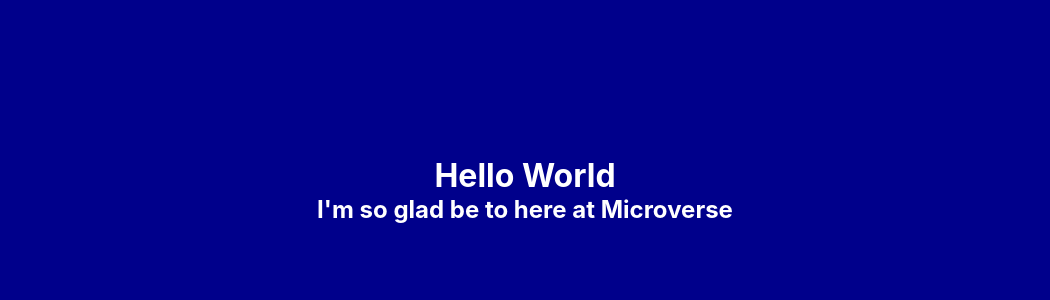
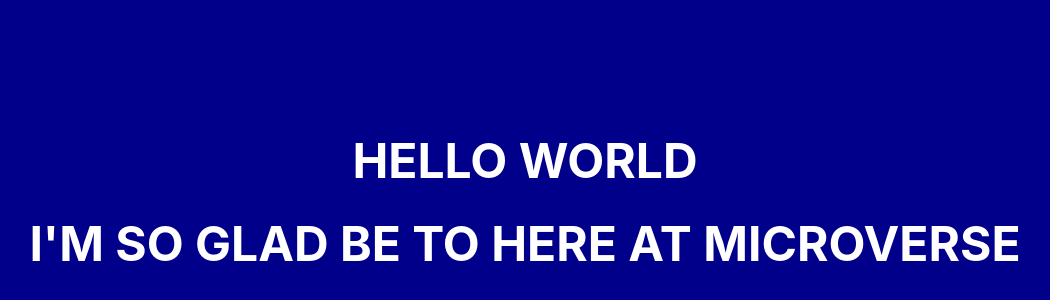
Before and after one commit to audukehinde/hellomicroverse-1, a plain HTML site: page index.html in a window 1280 px wide. Shown: the part 210-510 px from the top of the page, without its empty margins (115-1165 px from the left). Drawn offline with Linux system fonts and the light colour scheme.

Commit message:
Change font to uppercase and increase font size

```diff
--- a/style.css
+++ b/style.css
@@ -16,3 +16,8 @@ body{
     justify-content: center;
     align-items: center;
 }
+h1,h2{
+    padding-top: 1.5rem;
+    text-transform: uppercase;
+    font-size: 3rem;
+}
```
